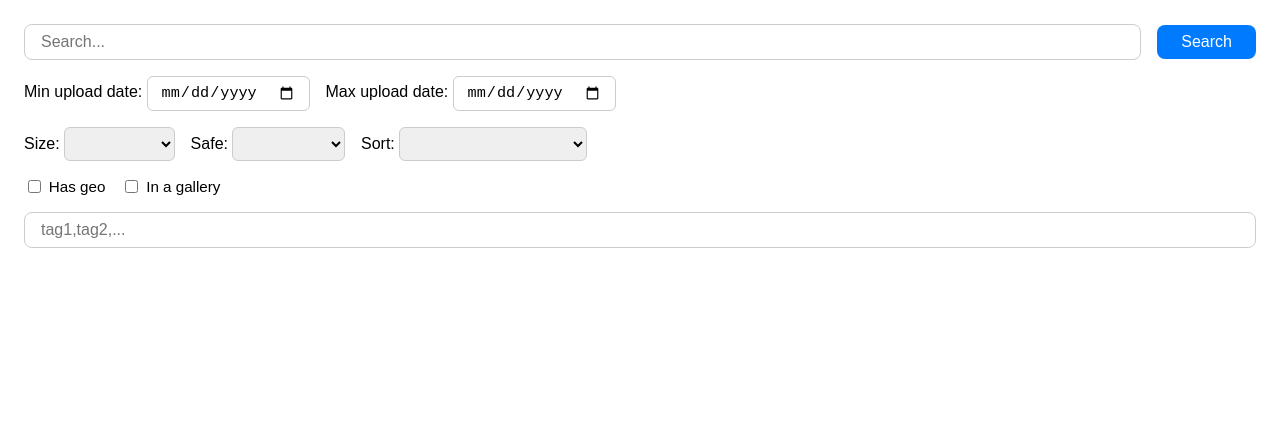
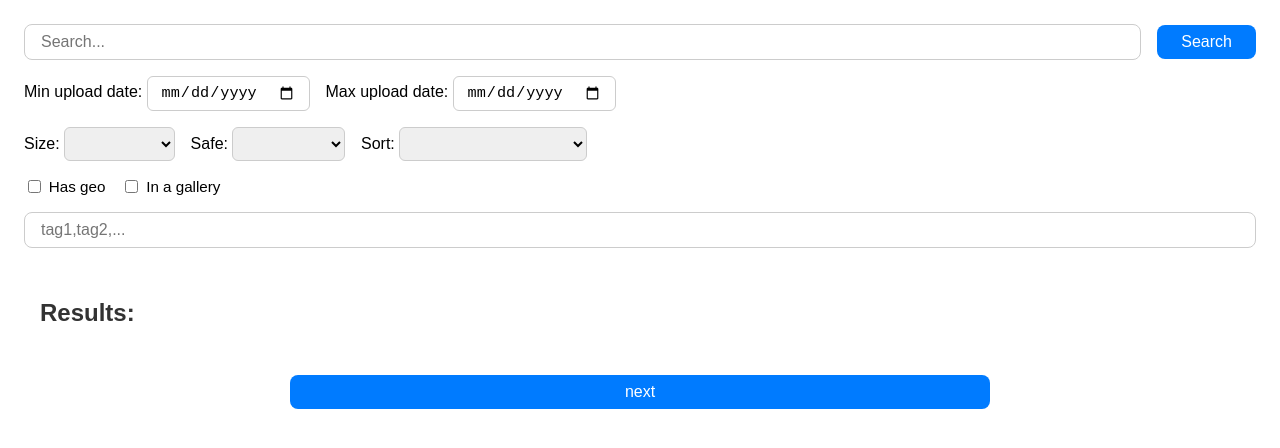
Before and after one commit to Ostro55/didactic-octo-fishstick-vapeur, an Angular app in the folder frontend/: page /search in a window 1280 px wide. Shown: the top 448 px of the page. Built offline with nearby package versions, Linux system fonts and the light colour scheme.

Commit message:
fix: change value in service to componenet

```diff
--- a/frontend/src/app/app.routes.ts
+++ b/frontend/src/app/app.routes.ts
@@ -2,13 +2,14 @@ import { Routes } from '@angular/router';
 import {UserPage} from "./user-page/user-page";
 import {HomePage} from "./home-page/home-page";
 import {SearchBar} from "./search-bar/search-bar";
+import {SearchPage} from "./search-page/search-page";
 
 
 export const routes: Routes = [
 
     { path: '', component: HomePage },
     { path: 'user', component: UserPage},
-    { path: 'search', component: SearchBar},
+    { path: 'search', component: SearchPage},
 
     //{ path: 'login', component: LoginComponent },
     //{ path: 'register', component: RegisterComponent },
--- a/frontend/src/app/flickr-service.ts
+++ b/frontend/src/app/flickr-service.ts
@@ -15,8 +15,7 @@ export class FlickrService {
 
   private http = inject(HttpClient);
 
-  api_key = "5c1a5951a8a17c676482dea0f679850e";
-  public  imagelistv2 = new BehaviorSubject<PhotoSmall[]>([]);
+  api_key = "9bece75e0eea9e622a75fa8a0eb1e6a2";
 
   public size :[string,string][] = [["","url_sq,url_t,url_s,url_q,url_m,url_n,url_z,url_c,url_l,url_o"],["petite","url_m,url_n"],["moyenne","url_z,url_c"],["grande","url_l"]];
 
@@ -25,8 +24,8 @@ export class FlickrService {
   public lastcall  :  Record<string, string | number | boolean | readonly (string | number | boolean)[]> = {};
 
 
-
-  public search(value : string,mindate :string, maxdate:string,sort: string,safe : number, geo:boolean,in_gallery : boolean,tags : string){
+  public search(value : string,mindate :string, maxdate:string,sort: string,safe : number, geo:boolean,in_gallery : boolean,tags : string,
+                imagelistv2 : BehaviorSubject<PhotoSmall[]>){
 
 
       //https://serpapi.com/search.json?q=Apple&engine=google_images&ijn=0
@@ -74,17 +73,17 @@ export class FlickrService {
       }
       this.lastcall = params;
 
-      this.searchParams(params);
+      this.searchParams(params,imagelistv2);
   }
 
-    public searchChangePage()
+    public searchChangePage(imagelistv2 : BehaviorSubject<PhotoSmall[]>)
     {
         this.lastcall["page"] = this.page;
-        this.searchParams(this.lastcall);
+        this.searchParams(this.lastcall,imagelistv2);
     }
 
 
-    public searchParams(params : Record<string, string | number | boolean | readonly (string | number | boolean)[]>)
+    public searchParams(params : Record<string, string | number | boolean | readonly (string | number | boolean)[]>, imagelistv2 : BehaviorSubject<PhotoSmall[]>)
     {
         var res = this.http.get<ApiResponse>(
             'https://www.flickr.com/services/rest/'
@@ -104,7 +103,7 @@ export class FlickrService {
             console.log(imagelist);
 
             //this.imagelistv2.next(imagelist);
-            this.imagelistv2.next(imagelist);
+            imagelistv2.next(imagelist);
         });
     }
 
--- a/frontend/src/app/image-list/image-list.html
+++ b/frontend/src/app/image-list/image-list.html
@@ -1,7 +1,7 @@
 <div class="results-container">
     <h2>Results:</h2>
 
-    @if (this.api.imagelistv2 | async; as l) {
+    @if (this.imagelistv2 | async; as l) {
         <div class="results-grid">
             @for (i of l; track i.id) {
                 <app-image-item
--- a/frontend/src/app/image-list/image-list.ts
+++ b/frontend/src/app/image-list/image-list.ts
@@ -1,8 +1,9 @@
-import {Component, inject } from '@angular/core';
+import {Component, inject, Input} from '@angular/core';
 import {FlickrService} from "../flickr-service";
 import {ImageItem} from "../image-item/image-item";
 import {Photo, PhotoSmall} from "../../PhotoModel";
 import {AsyncPipe} from "@angular/common";
+import {BehaviorSubject} from "rxjs";
 
 @Component({
   selector: 'app-image-list',
@@ -14,6 +15,8 @@ import {AsyncPipe} from "@angular/common";
   styleUrl: './image-list.css',
 })
 export class ImageList {
+  @Input() imagelistv2 : BehaviorSubject<PhotoSmall[]> = new BehaviorSubject<PhotoSmall[]>([]);
+
   protected api = inject(FlickrService);
 
   public v = 0;
@@ -25,7 +28,7 @@ export class ImageList {
 
   ngOnInit()
   {
-    this.api.imagelistv2.subscribe(value => {
+    this.imagelistv2.subscribe(value => {
       this.v += 1;
       //console.log(this.v);
 
--- a/frontend/src/app/next-page/next-page.html
+++ b/frontend/src/app/next-page/next-page.html
@@ -1,5 +1,5 @@
 <div class="next-container">
-@if((api.imagelistv2 | async) && api.imagelistv2.getValue() != undefined || api.imagelistv2.getValue().length == 0)
+@if((this.imagelistv2 | async) && this.imagelistv2.getValue() != undefined || this.imagelistv2.getValue().length == 0)
 {
     @if(api.page > 1)
     {
--- a/frontend/src/app/next-page/next-page.ts
+++ b/frontend/src/app/next-page/next-page.ts
@@ -1,6 +1,8 @@
-import {Component, inject} from '@angular/core';
+import {Component, inject, Input} from '@angular/core';
 import {FlickrService} from "../flickr-service";
 import {AsyncPipe} from "@angular/common";
+import {BehaviorSubject} from "rxjs";
+import {PhotoSmall} from "../../PhotoModel";
 
 @Component({
   selector: 'app-next-page',
@@ -11,18 +13,20 @@ import {AsyncPipe} from "@angular/common";
   styleUrl: './next-page.css',
 })
 export class NextPage {
+  @Input() imagelistv2 : BehaviorSubject<PhotoSmall[]> = new BehaviorSubject<PhotoSmall[]>([]);
+
   protected api = inject(FlickrService);
 
   public next()
   {
     this.api.page += 1;
-    this.api.searchChangePage();
+    this.api.searchChangePage(this.imagelistv2);
   }
 
   public previous()
   {
     this.api.page -= 1;
-    this.api.searchChangePage();
+    this.api.searchChangePage(this.imagelistv2);
 
   }
 
--- a/frontend/src/app/search-bar/search-bar.ts
+++ b/frontend/src/app/search-bar/search-bar.ts
@@ -1,7 +1,9 @@
-import {Component, inject} from '@angular/core';
+import {Component, inject, Input, input} from '@angular/core';
 import {FlickrService} from "../flickr-service";
 import {FormsModule} from "@angular/forms";
 import { ActivatedRoute } from '@angular/router'
+import {BehaviorSubject} from "rxjs";
+import {PhotoSmall} from "../../PhotoModel";
 
 @Component({
   selector: 'app-search-bar',
@@ -32,6 +34,8 @@ export class SearchBar {
 
   constructor(private activateRoute: ActivatedRoute){}
 
+  @Input() imagelistv2 : BehaviorSubject<PhotoSmall[]> = new BehaviorSubject<PhotoSmall[]>([]);
+
 
 
 
@@ -42,7 +46,8 @@ export class SearchBar {
   {
     if (this.text != "")
     {
-      this.api.search(this.text,this.mindate,this.maxdate,this.sortselect,this.safeselect,this.is_hasgeo,this.is_ingallery,this.texttag);
+
+      this.api.search(this.text,this.mindate,this.maxdate,this.sortselect,this.safeselect,this.is_hasgeo,this.is_ingallery,this.texttag,this.imagelistv2);
     }
   }
 
--- a/frontend/src/app/search-page/search-page.html
+++ b/frontend/src/app/search-page/search-page.html
@@ -1,12 +1,11 @@
 <app-overlay >
 
 </app-overlay>
-<app-search-bar>
+<app-search-bar [imagelistv2]=this.imagelistv2>
 </app-search-bar>
 
-<app-image-list>
+<app-image-list [imagelistv2]=this.imagelistv2>
 
 </app-image-list>
-<app-next-page>
-
+<app-next-page [imagelistv2]=this.imagelistv2>
 </app-next-page>
--- a/frontend/src/app/search-page/search-page.ts
+++ b/frontend/src/app/search-page/search-page.ts
@@ -1,8 +1,10 @@
-import { Component } from '@angular/core';
+import {Component, Input} from '@angular/core';
 import {ImageList} from "../image-list/image-list";
 import {NextPage} from "../next-page/next-page";
 import {Overlay} from "../overlay/overlay";
 import {SearchBar} from "../search-bar/search-bar";
+import {BehaviorSubject} from "rxjs";
+import {PhotoSmall} from "../../PhotoModel";
 
 @Component({
   selector: 'app-search-page',
@@ -16,6 +18,10 @@ import {SearchBar} from "../search-bar/search-bar";
   styleUrl: './search-page.css',
 })
 export class SearchPage {
+    @Input() imagelistv2 : BehaviorSubject<PhotoSmall[]> = new BehaviorSubject<PhotoSmall[]>([]);
 
-
+NgOnInit()
+{
+    console.log("test")
 }
+}
```
